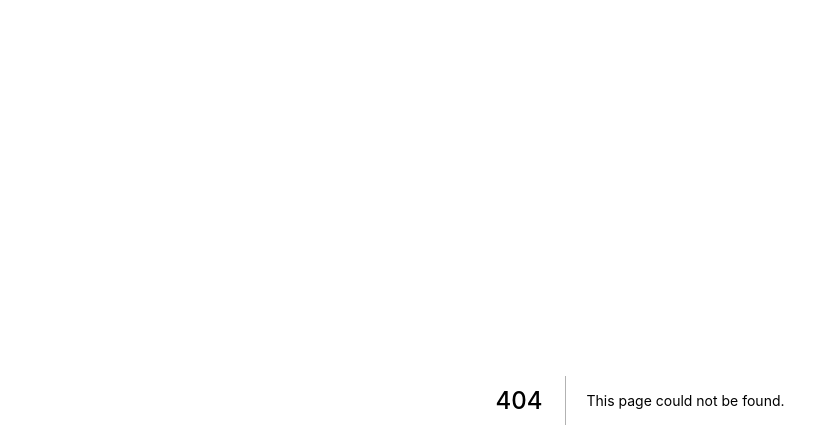
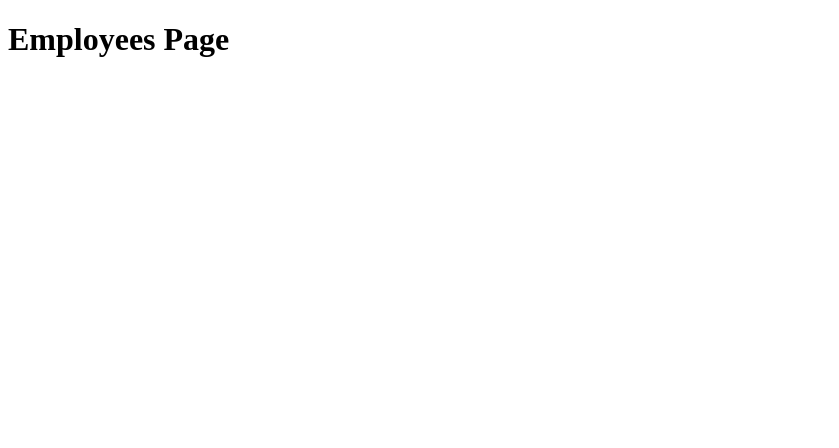
Before and after one commit to cristianeto/nextjs-employees, a Next.js app: page /admin/employees in a window 1280 px wide. Before the commit this address had no page. Shown: the top 448 px of the page, without its empty margins (0-839 px from the left). Built offline with nearby package versions, Linux system fonts and the light colour scheme.

Commit message:
feat: create empleyees page

```diff
--- /dev/null
+++ b/src/pages/admin/employees.tsx
@@ -0,0 +1,11 @@
+import { NextPage } from 'next';
+
+const EmployeesPage: NextPage = () => {
+  return (
+    <div>
+      <h1>Employees Page</h1>
+    </div>
+  );
+};
+
+export default EmployeesPage;
```
